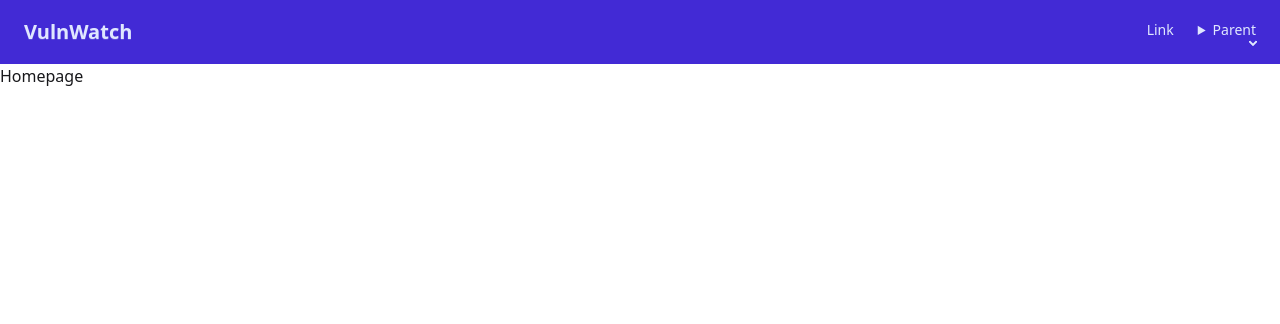
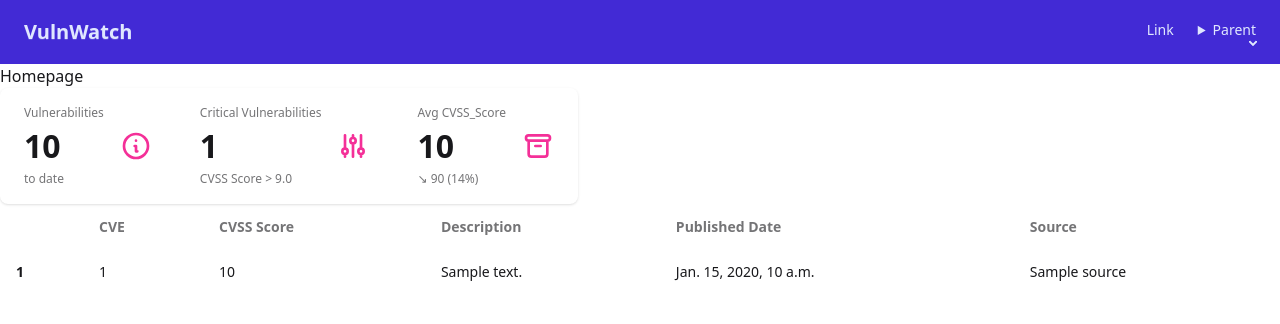
Before and after one commit to Version-LAA/vulnwatch, a Django app: template templates/home.html in a window 1280 px wide. Shown: the top 324 px of the page. Run offline with Django 5.2, Linux system fonts and the light colour scheme; the template is opened without the code that fills it: most values are stand-ins (such as "Sample title", 1, 10 or a date in 2020); data that the repository does not hold is empty; some libraries are stand-ins or nearby versions.

Commit message:
update view and template with vuln content

```diff
--- a/templates/home.html
+++ b/templates/home.html
@@ -3,4 +3,97 @@
 {% block title %}Home{% endblock title %}
 {% block content %}
   <h1>Homepage</h1>
+  <div class="stats shadow">
+    <div class="stat">
+      <div class="stat-figure text-secondary">
+        <svg
+          xmlns="http://www.w3.org/2000/svg"
+          fill="none"
+          viewBox="0 0 24 24"
+          class="inline-block h-8 w-8 stroke-current"
+        >
+          <path
+            stroke-linecap="round"
+            stroke-linejoin="round"
+            stroke-width="2"
+            d="M13 16h-1v-4h-1m1-4h.01M21 12a9 9 0 11-18 0 9 9 0 0118 0z"
+          ></path>
+        </svg>
+      </div>
+      <div class="stat-title">Vulnerabilities</div>
+      <div class="stat-value">{{stats.total}}</div>
+      <div class="stat-desc">to date</div>
+    </div>
+
+    <div class="stat">
+      <div class="stat-figure text-secondary">
+        <svg
+          xmlns="http://www.w3.org/2000/svg"
+          fill="none"
+          viewBox="0 0 24 24"
+          class="inline-block h-8 w-8 stroke-current"
+        >
+          <path
+            stroke-linecap="round"
+            stroke-linejoin="round"
+            stroke-width="2"
+            d="M12 6V4m0 2a2 2 0 100 4m0-4a2 2 0 110 4m-6 8a2 2 0 100-4m0 4a2 2 0 110-4m0 4v2m0-6V4m6 6v10m6-2a2 2 0 100-4m0 4a2 2 0 110-4m0 4v2m0-6V4"
+          ></path>
+        </svg>
+      </div>
+      <div class="stat-title">Critical Vulnerabilities</div>
+      <div class="stat-value">{{critical_count}}</div>
+      <div class="stat-desc">CVSS Score > 9.0 </div>
+    </div>
+
+    <div class="stat">
+      <div class="stat-figure text-secondary">
+        <svg
+          xmlns="http://www.w3.org/2000/svg"
+          fill="none"
+          viewBox="0 0 24 24"
+          class="inline-block h-8 w-8 stroke-current"
+        >
+          <path
+            stroke-linecap="round"
+            stroke-linejoin="round"
+            stroke-width="2"
+            d="M5 8h14M5 8a2 2 0 110-4h14a2 2 0 110 4M5 8v10a2 2 0 002 2h10a2 2 0 002-2V8m-9 4h4"
+          ></path>
+        </svg>
+      </div>
+      <div class="stat-title">Avg CVSS_Score</div>
+      <div class="stat-value">{{avg_cvss}}</div>
+      <div class="stat-desc">↘︎ 90 (14%)</div>
+    </div>
+  </div>
+
+  <div class="overflow-x-auto">
+    <table class="table">
+      <!-- head -->
+      <thead>
+        <tr>
+          <th></th>
+          <th>CVE</th>
+          <th>CVSS Score</th>
+          <th>Description</th>
+          <th>Published Date</th>
+          <th>Source</th>
+
+        </tr>
+      </thead>
+      <tbody>
+        {% for v in filtered_vulnerabilities  %}
+        <tr>
+          <th>{{v.id}}</th>
+          <td>{{v.cve_id}}</td>
+          <td>{{v.cvss_score}}</td>
+          <td>{{v.description}}</td>
+          <td>{{v.published_date}}</td>
+          <td>{{v.source}}</td>
+        </tr>
+        {% endfor %}
+      </tbody>
+    </table>
+  </div>
 {% endblock content %}
```
Also changed, not shown: vulnerabilities/views.py (+13 -0 lines).
